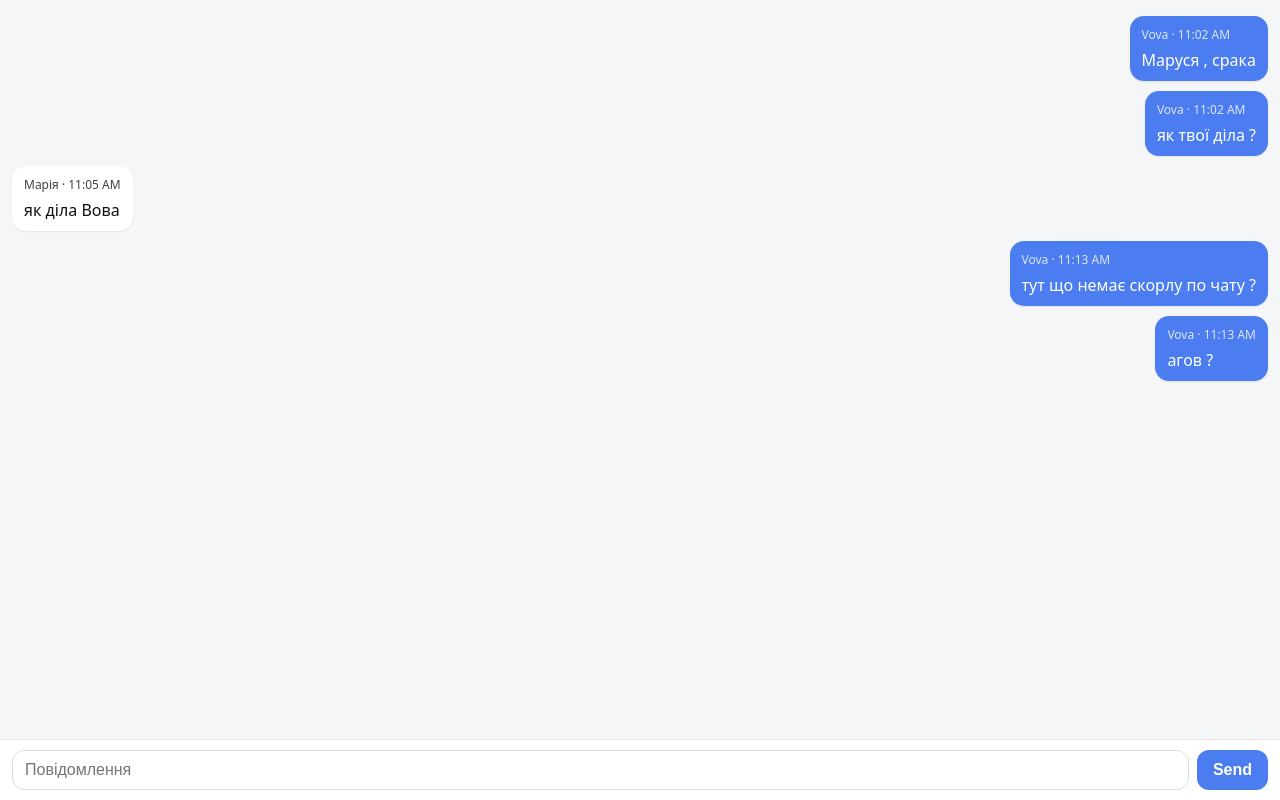
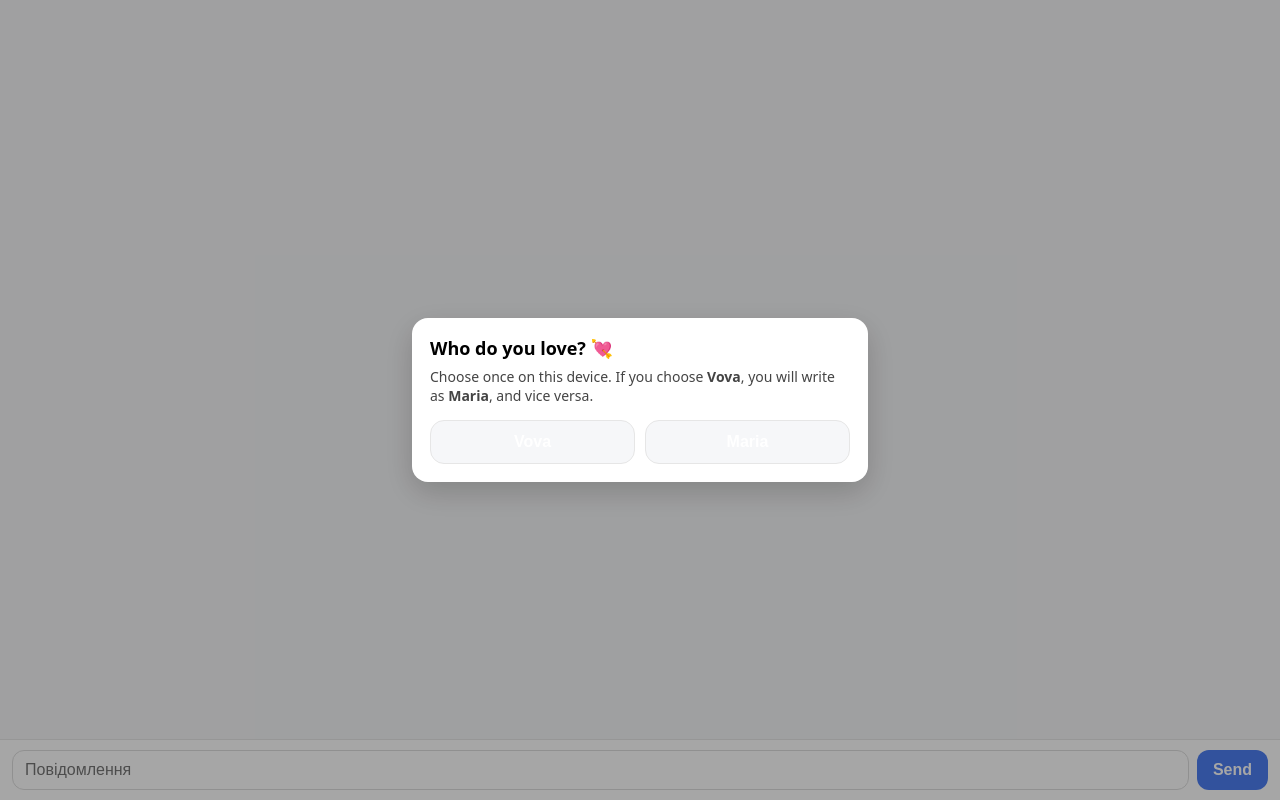
Before and after one commit to volodymyrhasych/Chat_Mari_Vova, a FastAPI app: page / in a window 1280 px wide. Run offline with FastAPI, Linux system fonts and the light colour scheme; data comes from the database, SQL or seed files in the repository.

Commit message:
Update chat.html

```diff
--- a/templates/chat.html
+++ b/templates/chat.html
@@ -9,7 +9,6 @@
     html, body { height: 100%; margin: 0; }
     body { font-family: system-ui, -apple-system, Segoe UI, Roboto, Arial, sans-serif; background: #f5f6f7; }
 
-    /* ❗️Важливо: НЕ 100vh. На Android + клавіатура це часто “стрибає”. */
     .app {
       height: 100%;
       display: flex;
@@ -38,7 +37,6 @@
       box-shadow: 0 1px 2px rgba(0,0,0,.08);
       word-wrap: break-word;
     }
-
     .bubble.left { background: #ffffff; color: #111; align-self: flex-start; }
 
     .meta { font-size: 12px; opacity: .8; margin-bottom: 6px; }
@@ -60,7 +58,6 @@
       border: 1px solid #ddd;
       outline: none;
     }
-
     input:focus { border-color: #4c7df0; }
 
     button {
@@ -72,12 +69,86 @@
       font-weight: 600;
       font-size: 16px;
     }
+    button:active { opacity: 0.85; }
 
-    button:active { opacity: 0.85; }
+    /* ----- First-run picker modal ----- */
+    .overlay {
+      position: fixed;
+      inset: 0;
+      background: rgba(0,0,0,0.35);
+      display: none;
+      align-items: center;
+      justify-content: center;
+      padding: 20px;
+      z-index: 9999;
+    }
+    .overlay.show { display: flex; }
+
+    .modal {
+      width: min(420px, 100%);
+      background: #fff;
+      border-radius: 16px;
+      box-shadow: 0 10px 30px rgba(0,0,0,0.18);
+      padding: 18px;
+    }
+    .modal h2 {
+      margin: 0 0 8px;
+      font-size: 18px;
+    }
+    .modal p {
+      margin: 0 0 14px;
+      color: #444;
+      font-size: 14px;
+      line-height: 1.35;
+    }
+    .pick-row {
+      display: grid;
+      grid-template-columns: 1fr 1fr;
+      gap: 10px;
+    }
+    .pick-btn {
+      padding: 12px 10px;
+      border-radius: 14px;
+      border: 1px solid #e6e6e6;
+      background: #f6f7f9;
+      font-weight: 700;
+      font-size: 16px;
+      cursor: pointer;
+    }
+    .pick-btn:active { opacity: .85; }
+
+    /* Small debug badge (optional, but helpful) */
+    .badge {
+      position: fixed;
+      right: 10px;
+      bottom: 78px;
+      background: rgba(17,17,17,0.72);
+      color: #fff;
+      font-size: 12px;
+      padding: 6px 8px;
+      border-radius: 10px;
+      z-index: 10;
+      display: none;
+    }
+    .badge.show { display: inline-block; }
   </style>
 </head>
 
 <body>
+  <!-- First-run chooser -->
+  <div id="overlay" class="overlay">
+    <div class="modal">
+      <h2>Who do you love? 💘</h2>
+      <p>Choose once on this device. If you choose <b>Vova</b>, you will write as <b>Maria</b>, and vice versa.</p>
+      <div class="pick-row">
+        <button class="pick-btn" type="button" id="pickVova">Vova</button>
+        <button class="pick-btn" type="button" id="pickMaria">Maria</button>
+      </div>
+    </div>
+  </div>
+
+  <div id="senderBadge" class="badge"></div>
+
   <div class="app">
     <div id="messages" class="messages"></div>
 
@@ -92,28 +163,93 @@
     const $form = document.getElementById('form');
     const $text = document.getElementById('text');
 
-    const SENDER = localStorage.getItem('sender') || 'Vova';
+    const $overlay = document.getElementById('overlay');
+    const $pickVova = document.getElementById('pickVova');
+    const $pickMaria = document.getElementById('pickMaria');
+    const $badge = document.getElementById('senderBadge');
 
+    // --- One-time choice per device ---
+    // love = "Vova" or "Maria"
+    function getLove() {
+      return localStorage.getItem('love');
+    }
+    function setLove(name) {
+      localStorage.setItem('love', name);
+    }
+
+    // If love == Vova => sender = Maria; else sender = Vova
+    function computeSender(love) {
+      if (love === 'Vova') return 'Maria';
+      if (love === 'Maria') return 'Vova';
+      return null;
+    }
+
+    let LOVE = getLove();
+    let SENDER = computeSender(LOVE);
+
+    function showPickerIfNeeded() {
+      if (!SENDER) {
+        $overlay.classList.add('show');
+      } else {
+        $overlay.classList.remove('show');
+      }
+    }
+
+    function updateBadge() {
+      // If you don't want the badge, set show=false below.
+      const show = false; // <- change to true if you want a small "You write as X" label
+      if (!SENDER || !show) {
+        $badge.classList.remove('show');
+        return;
+      }
+      $badge.textContent = `You write as: ${SENDER}`;
+      $badge.classList.add('show');
+    }
+
+    $pickVova.addEventListener('click', async () => {
+      setLove('Vova');
+      LOVE = 'Vova';
+      SENDER = computeSender(LOVE);
+      $overlay.classList.remove('show');
+      updateBadge();
+      await loadMessages(true);
+      $text.focus();
+    });
+
+    $pickMaria.addEventListener('click', async () => {
+      setLove('Maria');
+      LOVE = 'Maria';
+      SENDER = computeSender(LOVE);
+      $overlay.classList.remove('show');
+      updateBadge();
+      await loadMessages(true);
+      $text.focus();
+    });
+
+    // --- Smart autoscroll ---
     function isNearBottom(thresholdPx = 120) {
       const distance = $messages.scrollHeight - $messages.scrollTop - $messages.clientHeight;
       return distance < thresholdPx;
     }
-
     function scrollToBottom() {
       $messages.scrollTop = $messages.scrollHeight;
     }
 
     function renderMessage(m) {
       const div = document.createElement('div');
-      div.className = 'bubble ' + (m.sender === SENDER ? '' : 'left');
-      div.innerHTML = `<div class="meta">${m.sender} · ${new Date(m.timestamp).toLocaleTimeString([], {hour:'2-digit', minute:'2-digit'})}</div>
-                       <div>${m.text}</div>`;
+      const isMine = (m.sender === SENDER);
+      div.className = 'bubble ' + (isMine ? '' : 'left');
+      div.innerHTML =
+        `<div class="meta">${m.sender} · ${new Date(m.timestamp).toLocaleTimeString([], {hour:'2-digit', minute:'2-digit'})}</div>
+         <div>${m.text}</div>`;
       return div;
     }
 
     async function loadMessages(forceScroll = false) {
+      // якщо ще не вибрали "love" — не підтягуємо чат (щоб не було мерехтіння)
+      if (!SENDER) return;
+
       const wasNearBottom = isNearBottom();
-
       const res = await fetch('/messages?limit=100');
       const data = await res.json();
 
@@ -125,6 +261,8 @@
 
     $form.addEventListener('submit', async (e) => {
       e.preventDefault();
+      if (!SENDER) return; // поки не вибрали love — не шлемо
+
       const text = $text.value.trim();
       if (!text) return;
 
@@ -138,19 +276,19 @@
       await loadMessages(true);
     });
 
-    // ✅ При появі клавіатури viewport змінюється: докручуємо вниз, але тільки якщо користувач був внизу
+    // viewport/keyboard smoothness
     if (window.visualViewport) {
-      let lastH = window.visualViewport.height;
       window.visualViewport.addEventListener('resize', () => {
-        const near = isNearBottom();
-        if (near) {
+        if (isNearBottom()) {
           setTimeout(scrollToBottom, 50);
           setTimeout(scrollToBottom, 250);
         }
-        lastH = window.visualViewport.height;
       });
     }
 
+    // Init
+    showPickerIfNeeded();
+    updateBadge();
     loadMessages(true);
     setInterval(() => loadMessages(false), 2000);
   </script>
```
